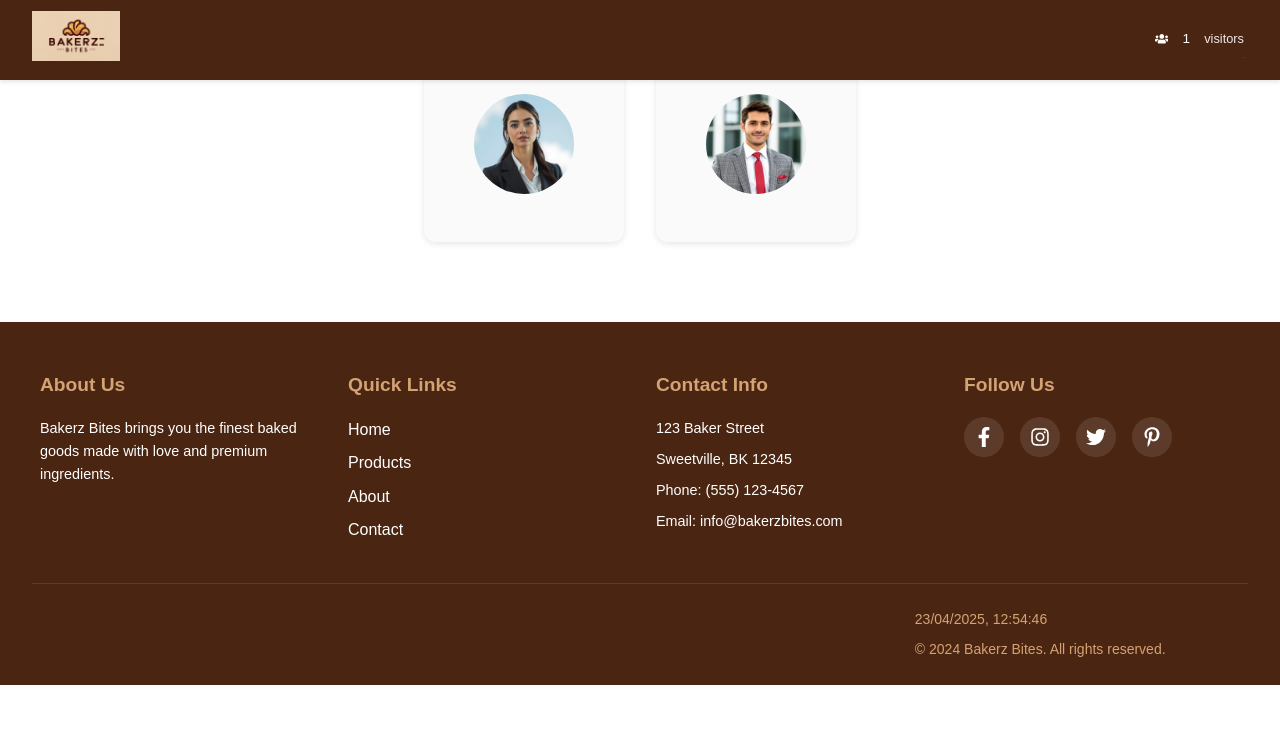
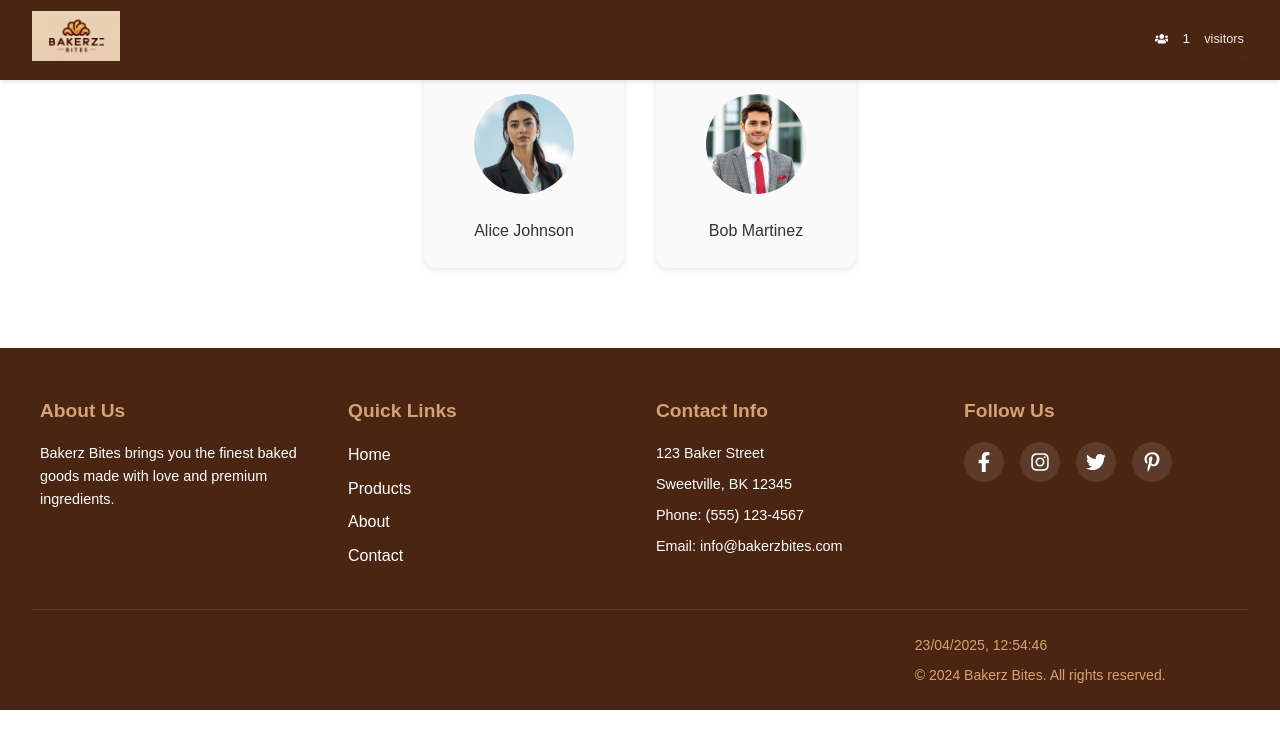
Before and after one commit to diri799/Bakerz, a React (Create React App) app: page /contact in a window 1280 px wide. Shown: the top 748 px of the page. Built offline with nearby package versions, Linux system fonts and the light colour scheme; no server answers.

Commit message:
Update Contact.jsx

```diff
--- a/src/components/Contact.jsx
+++ b/src/components/Contact.jsx
@@ -29,7 +29,7 @@ const Contact = () => {
         <div className="profiles">
           {customerCare.map((cc) => (
             <div key={cc.email} className="profile-card">
-              <img
+            <img
                 src={cc.avatar}
                 alt={cc.name}
                 className="avatar"
@@ -38,6 +38,7 @@ const Contact = () => {
                   e.target.src = 'https://via.placeholder.com/150'; // Fallback image
                 }}
               />
+              <div className="profile-name">{cc.name}</div>
               {/* ... rest of profile card ... */}
             </div>
           ))}
```
